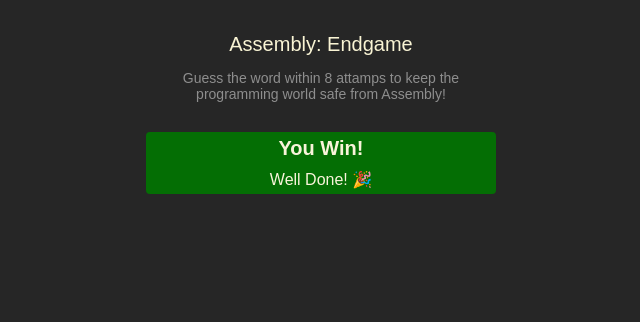
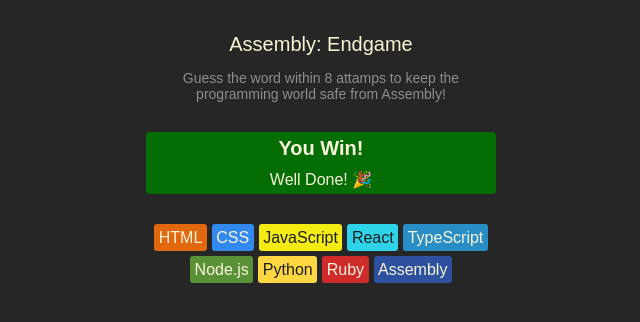
Before and after one commit to SouthBennett/assembly-endgame, a React (Vite) app: page / in a window 1280 px wide. Shown: the top 322 px of the page, without its empty margins (319-959 px from the left). Built offline with nearby package versions, Linux system fonts and the light colour scheme.

Commit message:
Assemby Endgame: Languages List

```diff
--- a/src/App.jsx
+++ b/src/App.jsx
@@ -1,13 +1,30 @@
 import { useState } from 'react'
 import Header from './components/Header'
 import Status from './components/Status'
+// import LanguageChips from './components/LanguageChips'
+import { languages } from './languages'
+import LanguageChips from './components/LanguageChips'
 
 
 export default function AssemblyEndgame() {
+
+  const languageChips = languages.map(lang => (
+    <LanguageChips
+      key={lang.name}
+      name={lang.name}
+      backgroundColor={lang.backgroundColor}
+      color={lang.color}
+    />
+  ))
+  console.log(languageChips)
+
   return (
     <main>
       <Header />
       <Status />
+      <section className="language-chips">
+        {languageChips}
+      </section>
     </main>
 
   )
--- /dev/null
+++ b/src/components/LanguageChips.jsx
@@ -0,0 +1,14 @@
+export default function LanguageChips(props) {
+
+  const styles = {
+    backgroundColor: props.backgroundColor,
+    color: props.color
+  }
+  return (
+    <span
+      className="chip"
+      style={styles}
+    > {props.name}
+    </span>
+  )
+}
--- a/src/components/Status.jsx
+++ b/src/components/Status.jsx
@@ -6,7 +6,5 @@
       <h2>You Win!</h2>
       <p>Well Done! 🎉</p>
     </section>
-
-
   )
 }
--- a/src/index.css
+++ b/src/index.css
@@ -47,3 +47,16 @@
 section.game-status > p {
   margin: 5px;
 }
+
+section.language-chips {
+  display: flex;
+  flex-wrap: wrap;
+  gap: 5px;
+  justify-content: center;
+  max-width: 350px;
+}
+
+span.chip {
+  border-radius: 3px;
+  padding: 4.5px;
+}
--- /dev/null
+++ b/src/languages.js
@@ -0,0 +1,47 @@
+export const languages = [
+  {
+    name: "HTML",
+    backgroundColor: "#E2680F",
+    color: "#F9F4DA",
+  },
+  {
+    name: "CSS",
+    backgroundColor: "#328AF1",
+    color: "#F9F4DA",
+  },
+  {
+    name: "JavaScript",
+    backgroundColor: "#F4EB13",
+    color: "#1E1E1E",
+  },
+  {
+    name: "React",
+    backgroundColor: "#2ED3E9",
+    color: "#1E1E1E",
+  },
+  {
+    name: "TypeScript",
+    backgroundColor: "#298EC6",
+    color: "#F9F4DA",
+  },
+  {
+    name: "Node.js",
+    backgroundColor: "#599137",
+    color: "#F9F4DA",
+  },
+  {
+    name: "Python",
+    backgroundColor: "#FFD742",
+    color: "#1E1E1E",
+  },
+  {
+    name: "Ruby",
+    backgroundColor: "#D02B2B",
+    color: "#F9F4DA",
+  },
+  {
+    name: "Assembly",
+    backgroundColor: "#2D519F",
+    color: "#F9F4DA",
+  },
+]
```
